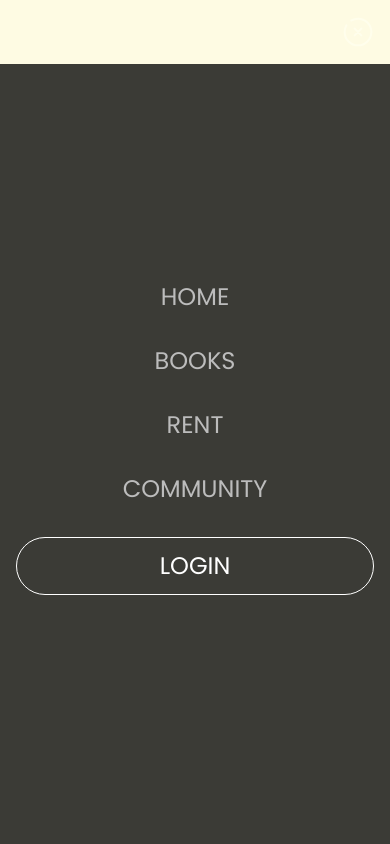
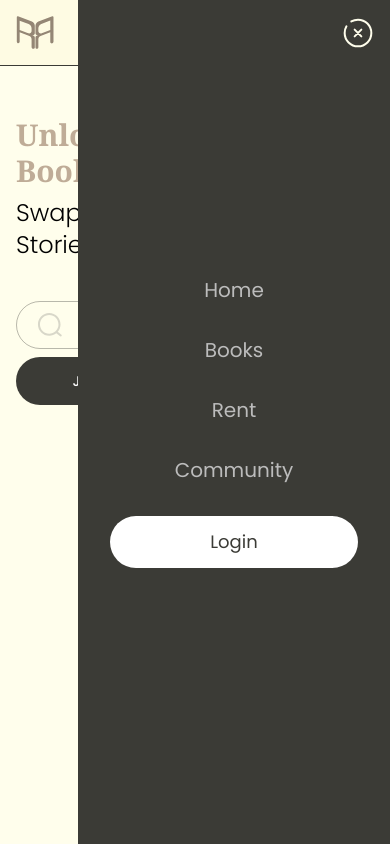
Before and after one commit to Achal-00/readrealm, a Next.js app: page / in a window 390 px wide. Both pictures are taken after a click on the button 358 px from the left and 32 px from the top of the page. Shown: the top 844 px of the page. Built offline with nearby package versions, Linux system fonts and the light colour scheme.

Commit message:
change mobile-nav structure

```diff
--- a/app/components/Misc/Navbar.jsx
+++ b/app/components/Misc/Navbar.jsx
@@ -2,6 +2,13 @@
 
 import Link from "next/link";
 import { useEffect, useState } from "react";
+import { motion, AnimatePresence } from "framer-motion";
+import { Tween } from "gsap/gsap-core";
+
+const variants = {
+  open: { x: 0 },
+  closed: { x: "100%" },
+};
 
 export default function Navbar() {
   const [menu, setMenu] = useState(false);
@@ -11,18 +18,10 @@ export default function Navbar() {
       document
         .querySelector(".menu-icon")
         .setAttribute("src", "close-icon.svg");
-      document
-        .querySelector(".overlay-navbar")
-        .classList.replace("hidden", "block");
-      document.querySelector(".logo-icon").classList.replace("block", "hidden");
     } else {
       document
         .querySelector(".menu-icon")
         .setAttribute("src", "hamburger-icon.svg");
-      document
-        .querySelector(".overlay-navbar")
-        .classList.replace("block", "hidden");
-      document.querySelector(".logo-icon").classList.replace("hidden", "block");
     }
   }, [menu]);
 
@@ -40,6 +39,34 @@ export default function Navbar() {
           <img src="hamburger-icon.svg" alt="menu" className="w-8 menu-icon" />
         </button>
       </div>
+      <AnimatePresence>
+        {menu && (
+          <motion.div
+            className="absolute top-0 right-0 z-40 h-screen w-[80%] bg-light-black text-white grid content-center md:hidden text-center gap-8 py-4 mob-nav px-8"
+            initial="closed"
+            animate="open"
+            exit="closed"
+            variants={variants}
+            transition={{ type: Tween }}
+          >
+            <Link href="#" className="text-light-white text-xl">
+              Home
+            </Link>
+            <Link href="#" className="text-light-white text-xl">
+              Books
+            </Link>
+            <Link href="#" className="text-light-white text-xl">
+              Rent
+            </Link>
+            <Link href="#" className="text-light-white text-xl">
+              Community
+            </Link>
+            <button className="bg-white text-light-black text-lg rounded-full py-3">
+              Login
+            </button>
+          </motion.div>
+        )}
+      </AnimatePresence>
       <div className="hidden md:flex py-4 items-center justify-between">
         <div>
           <img src="logo.svg" alt="logo" className="w-33 logo-icon block" />
--- a/app/components/Misc/OverlayNavbar.jsx
+++ /dev/null
@@ -1,25 +0,0 @@
-import Link from "next/link";
-
-export default function OverlayNavbar() {
-  return (
-    <div className="md:hidden hidden overlay-navbar absolute top-0 left-0 bg-light-black w-full h-full z-40 p-4">
-      <div className="min-h-screen relative flex flex-col items-center justify-center gap-8">
-        <Link href={"#"} className="text-light-white text-2xl">
-          HOME
-        </Link>
-        <Link href={"#"} className="text-light-white text-2xl">
-          BOOKS
-        </Link>
-        <Link href={"#"} className="text-light-white text-2xl">
-          RENT
-        </Link>
-        <Link href={"#"} className="text-light-white text-2xl">
-          COMMUNITY
-        </Link>
-        <button className="text-white text-2xl border border-white w-full rounded-full py-3">
-          LOGIN
-        </button>
-      </div>
-    </div>
-  );
-}
--- a/app/layout.js
+++ b/app/layout.js
@@ -1,6 +1,5 @@
 import Footer from "./components/Footer/Footer";
 import Navbar from "./components/Misc/Navbar";
-import OverlayNavbar from "./components/Misc/OverlayNavbar";
 import PreLoader from "./components/Misc/PreLoader";
 import "./globals.css";
 
@@ -15,7 +14,6 @@ export default function RootLayout({ children }) {
       <body className="bg-main-bg relative font-body">
         <Navbar />
         {children}
-        <OverlayNavbar />
         <Footer />
         <PreLoader />
       </body>
```
